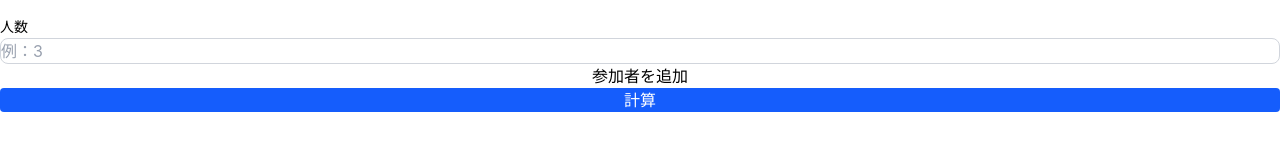
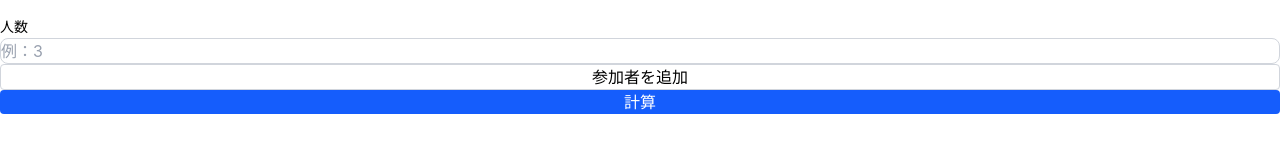
Before and after one commit to netakiryosuke/boss-pays-more, a Next.js app: page / in a window 1280 px wide. Shown: the part 168-320 px from the top of the page. Built offline with nearby package versions, Linux system fonts and the light colour scheme.

Commit message:
Update button styles in IncreaseAttributeButton component

```diff
--- a/src/components/IncreaseAttributeButton.tsx
+++ b/src/components/IncreaseAttributeButton.tsx
@@ -8,8 +8,8 @@ export default function IncreaseAttributeButton({ onClick }: Props) {
     return (
         <button
             type="button"
-            className="w-full py-2 bg-transparent border-black text-black rounded font-medium
-                    hover:bg-blue-700 transition cursor-pointer"
+            className="w-full py-2 bg-transparent border border-gray-300 text-black rounded font-medium
+                    hover:bg-gray-300 transition cursor-pointer"
             onClick={onClick}
         >
             参加者を追加
```
